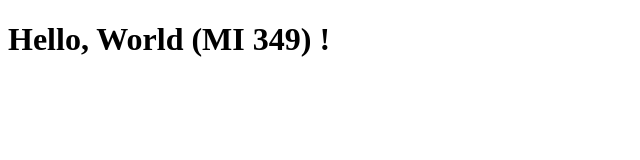
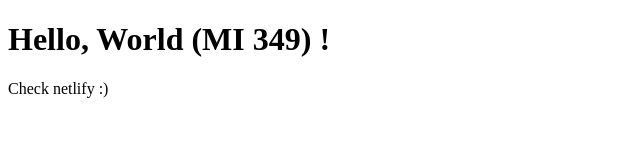
Before and after one commit to Joekubes22/hello_mi349, a plain HTML site: page index.html in a window 1280 px wide. Shown: the whole page, without its empty margins (0-640 px from the left). Drawn offline with Linux system fonts and the light colour scheme.

Commit message:
Small change to check netlify deployment

```diff
--- a/index.html
+++ b/index.html
@@ -8,5 +8,6 @@
 </head>
 <body>
     <h1>Hello, World (MI 349) !</h1>
+    <p>Check netlify :)</p>
 </body>
 </html>
```
